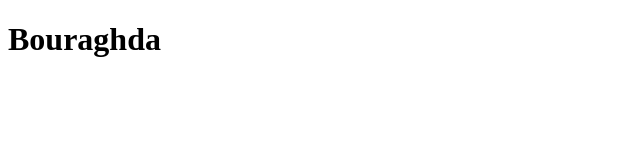
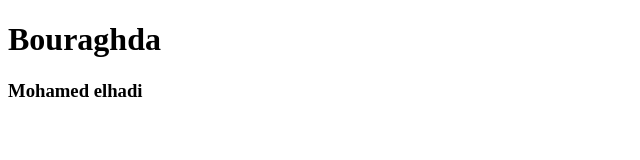
Before and after one commit to bmhlogiciel/bmh_firstProject, a plain HTML site: page index.html in a window 1280 px wide. Shown: the whole page, without its empty margins (0-640 px from the left). Drawn offline with Linux system fonts and the light colour scheme.

Commit message:
bmh update index file

```diff
--- a/index.html
+++ b/index.html
@@ -8,5 +8,7 @@
 </head>
 <body>
     <h1> Bouraghda</h1>
+
+    <h3>Mohamed elhadi</h3>
 </body>
 </html>
```
